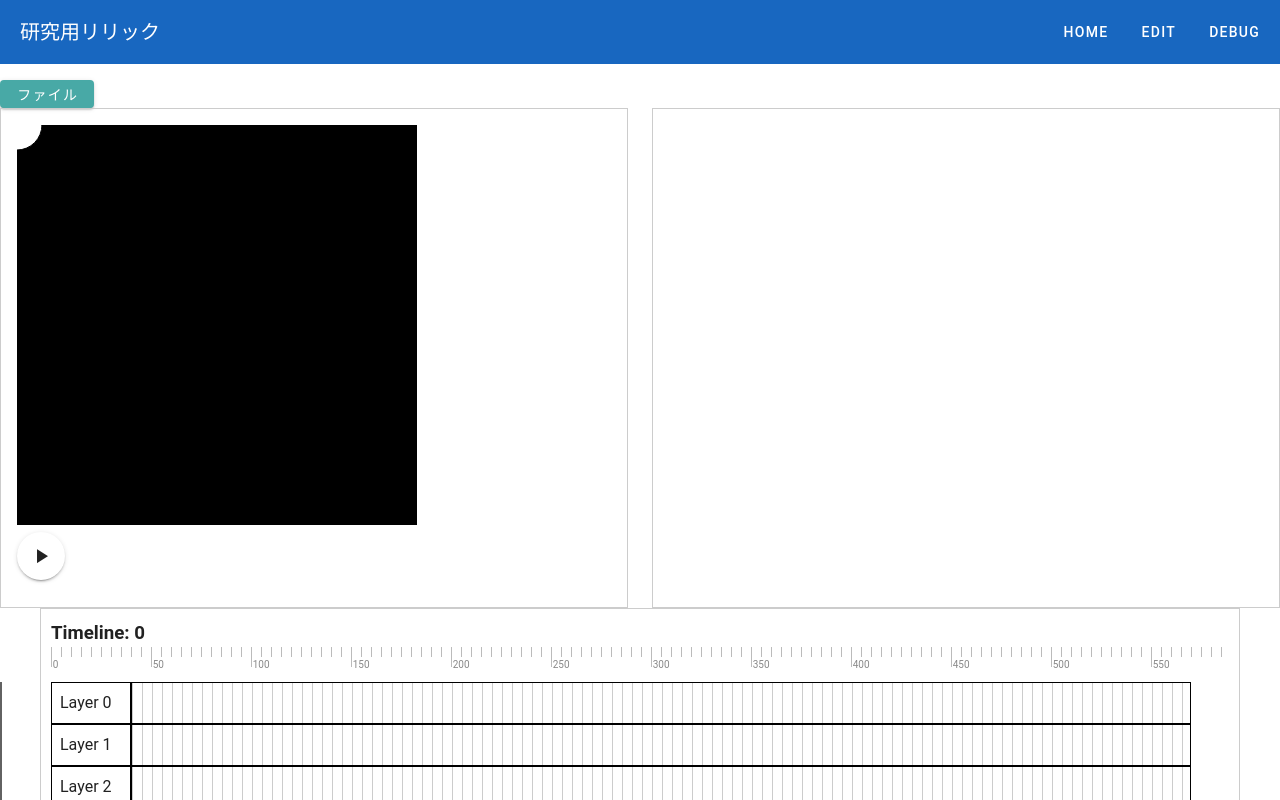
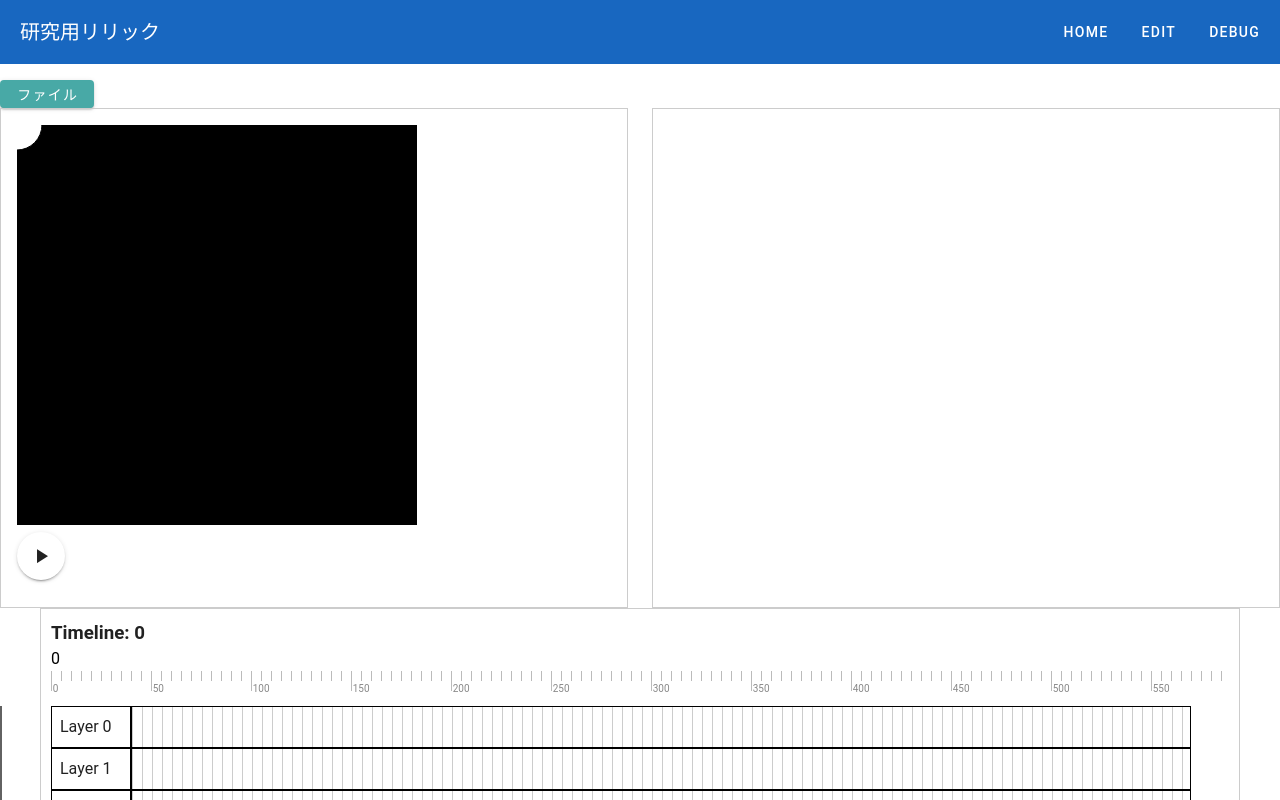
Before and after one commit to mino-8136/Co-Lyrics-WEB, a Vue app: page /edit in a window 1280 px wide. Shown: the top 800 px of the page. Built offline with nearby package versions, Linux system fonts and the light colour scheme; what @imengyu/vue3-context-menu would draw is missing.

Commit message:
フレーム位置を指定できるように変更

```diff
--- a/src/components/editor/TimelinePanel.vue
+++ b/src/components/editor/TimelinePanel.vue
@@ -2,6 +2,7 @@
   <v-container class="timeline-panel">
     <div class="header">
       <h3>Timeline: {{ objectStore.currentFrame }}</h3>
+      <input type="number" v-model="objectStore.currentFrame" />
     </div>
 
     <Timelinebar></Timelinebar>
```
